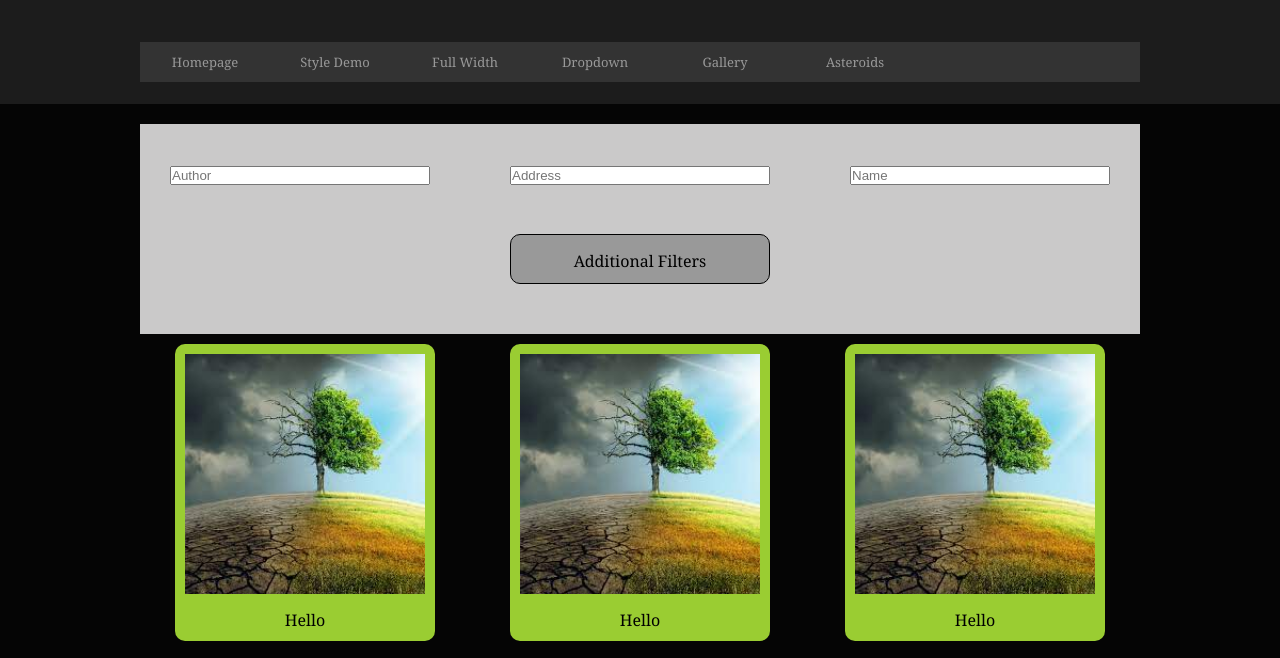
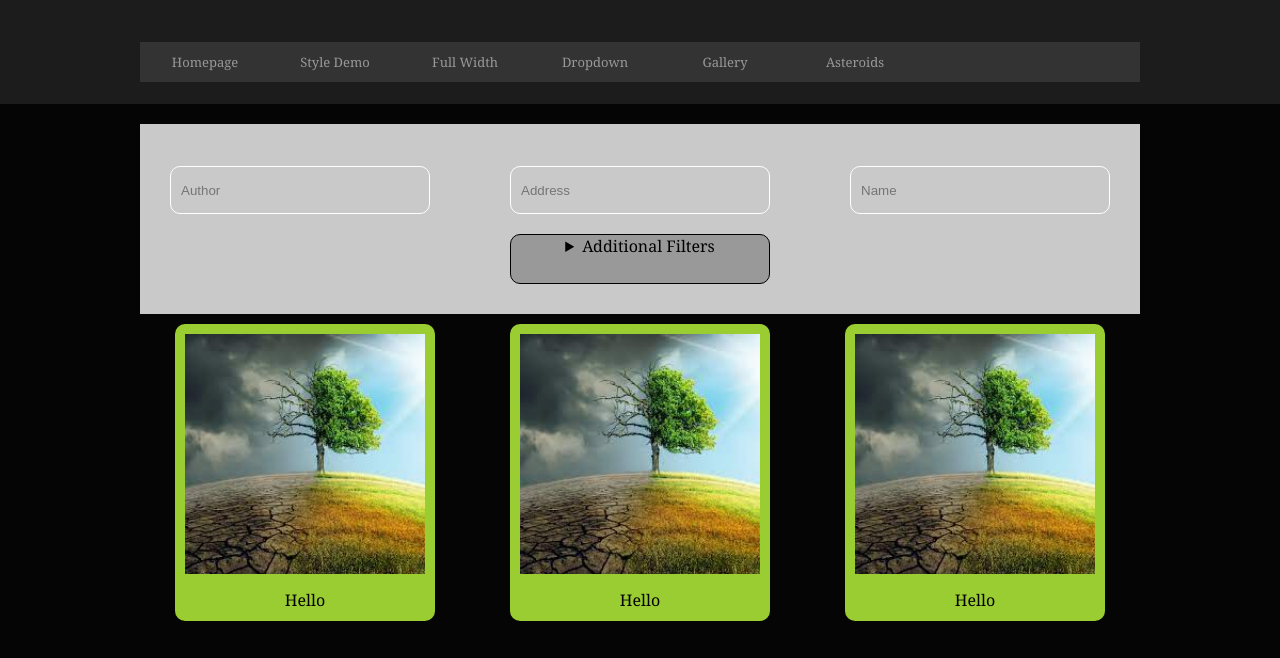
Before and after one commit to altingjonbalaj20/PWWW21-22_Gr11, a website: page template/fourthwebsite.html in a window 1280 px wide. Shown: the part 136-794 px from the top of the page. Drawn offline with Linux system fonts and the light colour scheme.

Commit message:
back to a lower level

```diff
--- a/styles/fourthwebsite/fourthwebsite.css
+++ b/styles/fourthwebsite/fourthwebsite.css
@@ -1,22 +1,19 @@
-header {
+header{
   margin-bottom: 20px;
 }
 
-details {
-  display: flex;
-}
-.container .form-container {
+.container .form-container{
   padding-top: 20px;
   background-color: #cac9c9;
   padding-bottom: 30px;
 }
 
-.container .form-container form {
+.container .form-container form{
   display: flex;
   flex-direction: column;
 }
 
-.filter-container {
+.filter-container{
   display: grid;
   grid-template-columns: auto auto auto;
   margin: auto;
@@ -24,7 +21,7 @@ details {
   margin-bottom: 20px;
 }
 
-.filter-container .filter-option {
+.filter-container .filter-option{
   display: flex;
   flex-direction: column;
   width: 260px;
@@ -35,37 +32,40 @@ details {
   color: transparent;
   user-select: none;
   position:relative;
-    top: 0.55em;
-    left: 0.6em;
-    font-size: 1em;
+  top: 12px;
+  left: 10px;
+  font-size: 16px;
   width:max-content;
   background: transparent;
   display: inline;
 }
 
-.filter-container .filter-option .input:focus {
+.filter-container .filter-option .input{
+  background-color: #cac9c9;
+  height: 50px;
+  border-radius: 10px;
+  padding: 10px;
+  border: 1px solid white;
+}
+
+.filter-container .filter-option .input:focus{
   outline: none;
   border: 2px #736be0 solid;
 }
 
-.filter-container .filter-option .input:focus::placeholder {
+.filter-container .filter-option .input:focus::placeholder{
   color: transparent;
 }
 
-#filter-form .additional-filters {
+#filter-form .additional-filters{
   margin: auto;
 }
 
-#filter-form .additional-filters{
-    margin: auto auto 20px;
-}
-
 #filter-form .additional-filters summary{
-    list-style: none;
-    padding: 15px;
   text-align: center;
   height: 50px;
   border-radius: 10px;
+  margin: auto;
   width: 260px;
   background-color: white;
   -webkit-border-radius: 10px;
@@ -74,13 +74,13 @@ details {
   -o-border-radius: 10px;
 }
 
-#filter-form .additional-filters table tr td{
-    padding: 10px 30px;
+#filter-form .additional-filters table tr{
+  display: grid;
+  grid-template-columns: auto auto auto;
+  column-gap: 80px;
 }
 
 .form-container #filter-form .button{
-    font-size: 1em;
-    font-family: Georgia, 'Times New Roman', Times, serif;
   margin: auto;
   width: 260px;
   height: 50px;
@@ -95,15 +95,15 @@ details {
 
 .form-container #filter-form .button:hover {
   background: #050505;
+  transition: all ease-in-out 0.3s;
   color: #ffff;
-  transition: all ease-in-out 0.3s;
   -webkit-transition: all ease-in-out 0.3s;
   -moz-transition: all ease-in-out 0.3s;
   -ms-transition: all ease-in-out 0.3s;
   -o-transition: all ease-in-out 0.3s;
 }
 
-.photos-container {
+.photos-container{
   display: inline-flex;
   gap: 40px;
   justify-content: space-evenly;
@@ -111,25 +111,25 @@ details {
   margin: 10px 0;
 }
 
-.photos-container .photo-container {
+.photos-container .photo-container{
   display: inline-flex;
   border-radius: 10px;
   background-color: yellowgreen;
 }
 
-.photo-container figure {
+.photo-container figure{
   padding: 10px;
 }
 
-.photo-container figure figcaption {
+.photo-container figure figcaption{
   margin-top: 10px;
   text-align: center;
 }
 
-.photo-container figure img {
+.photo-container figure img{
   width: 240px;
 }
 
-footer {
+footer{
   margin-top: 10px;
 }
```
Lines whose indentation alone changed are shown as unchanged.
